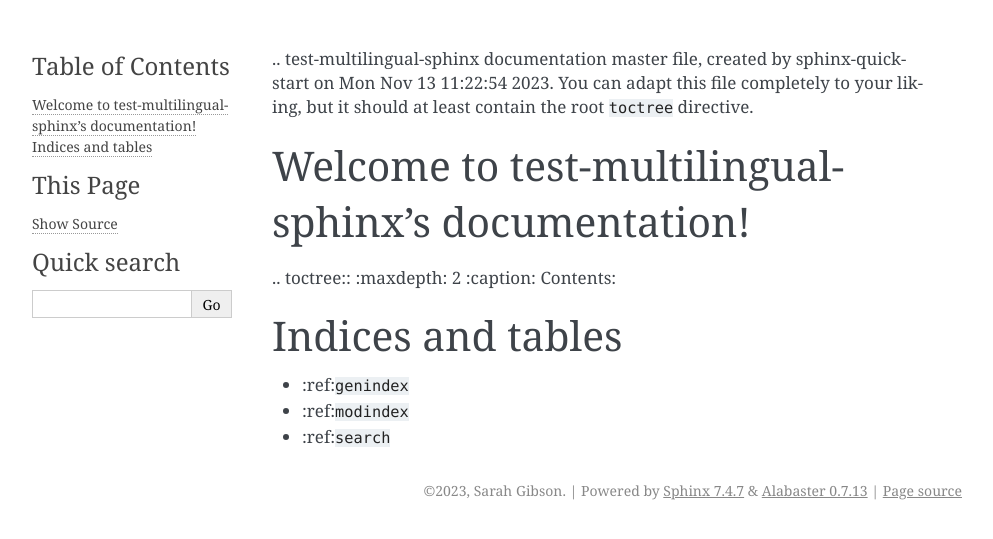
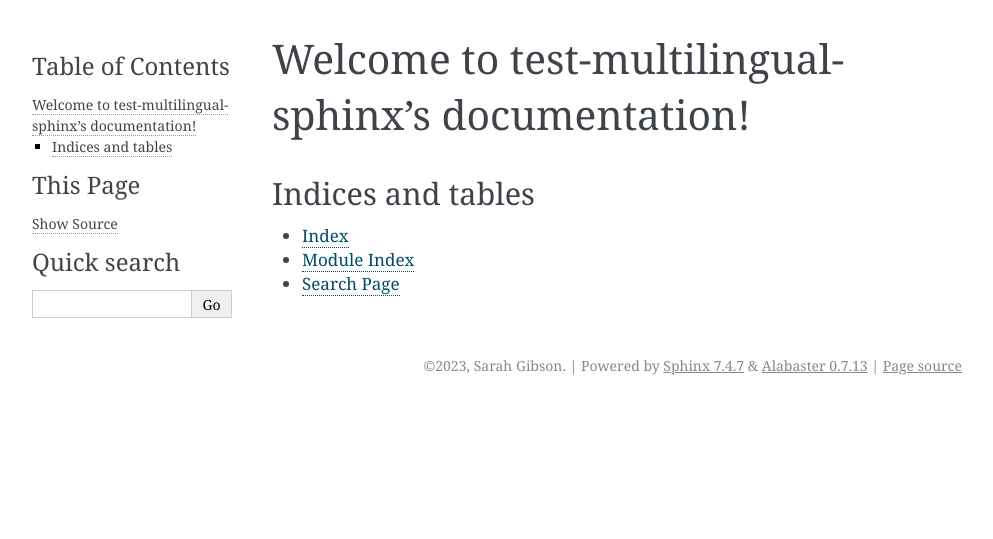
Before and after one commit to sgibson91/test-multilingual-sphinx, a Sphinx documentation site: the page built from docs/source/index.md, in a window 1280 px wide. Shown: the top 539 px of the page, without its empty margins (148-1141 px from the left). Built offline with Sphinx 7.4.7, drawn with Linux system fonts in a browser that asks for light colours.

Commit message:
Markdownify index page

````diff
--- a/docs/source/index.md
+++ b/docs/source/index.md
@@ -1,20 +1,12 @@
-.. test-multilingual-sphinx documentation master file, created by
-   sphinx-quickstart on Mon Nov 13 11:22:54 2023.
-   You can adapt this file completely to your liking, but it should at least
-   contain the root `toctree` directive.
+# Welcome to test-multilingual-sphinx's documentation!
 
-Welcome to test-multilingual-sphinx's documentation!
-====================================================
+```{toctree}
+:maxdepth: 2
+:caption: Contents:
+```
 
-.. toctree::
-   :maxdepth: 2
-   :caption: Contents:
+## Indices and tables
 
-
-
-Indices and tables
-==================
-
-* :ref:`genindex`
-* :ref:`modindex`
-* :ref:`search`
+* {ref}`genindex`
+* {ref}`modindex`
+* {ref}`search`
````
